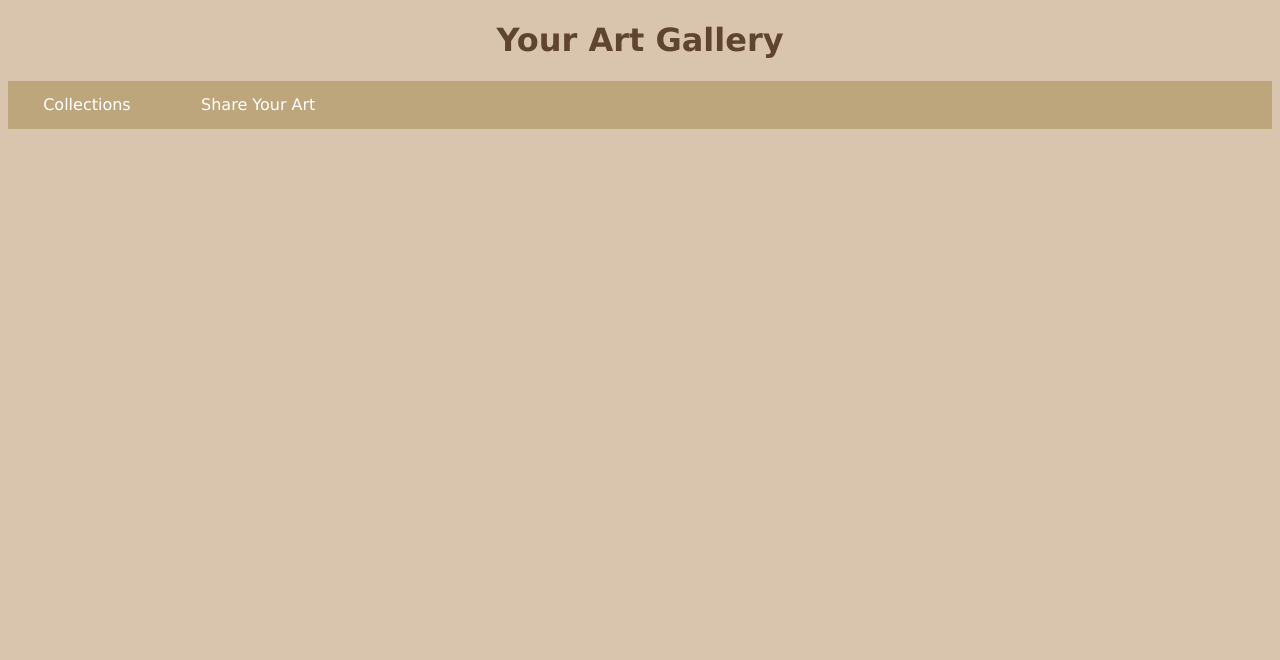
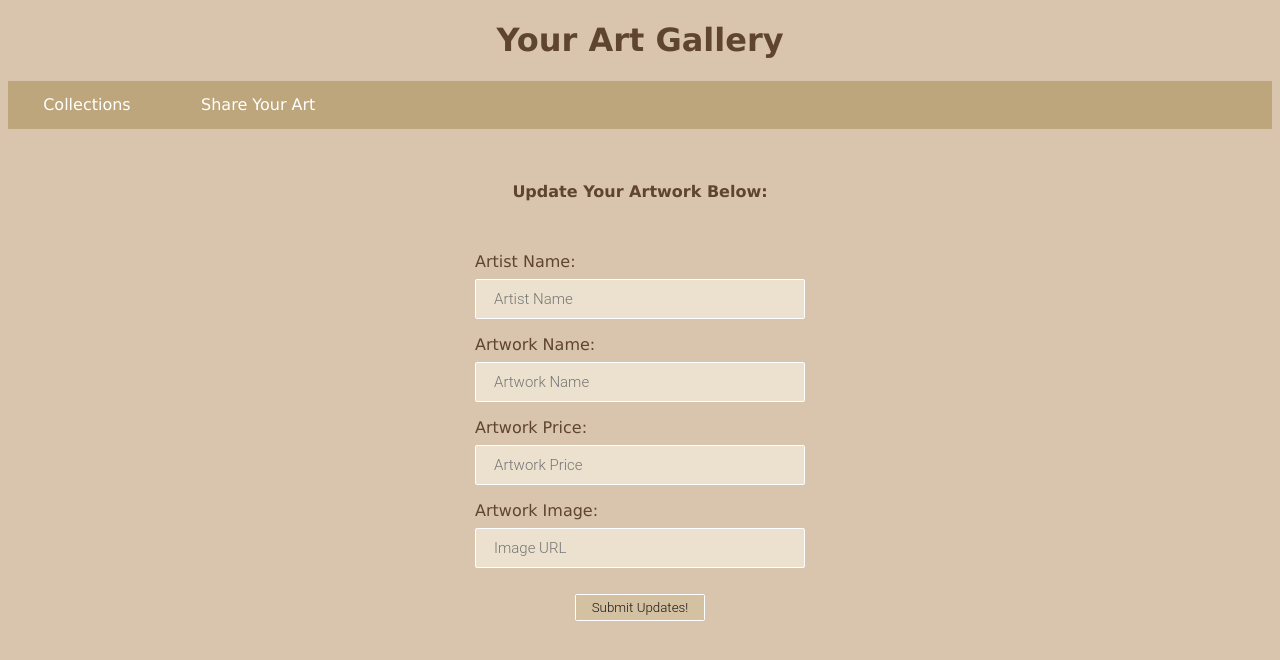
Before and after one commit to jasonmar08/Artwork_Collection_Directory, a React (Create React App) app in the folder client/: page /collection/artworkUpdate/1/1 in a window 1280 px wide. Shown: the top 660 px of the page. Built offline with nearby package versions, Linux system fonts and the light colour scheme; no server answers.

Commit message:
added css to buttons and update page

```diff
--- a/client/src/App.css
+++ b/client/src/App.css
@@ -201,3 +201,78 @@ input {
   grid-gap: 8px;
   margin-top: 30px;
 }
+
+.updateArtworkForm {
+  display: grid;
+  padding: 2em 0;
+  grid-template-columns: 330px;
+  /* grid-gap: 1em; */
+  justify-content: center;
+}
+
+.removeCollection {
+  display: flex;
+  justify-content: center;
+}
+
+.removeButton {
+  margin-top: 1em;
+  display: inline-block;
+  background-color:#c4ae88;
+  padding:0.35em 1.2em;
+  border:0.1em solid #FFFFFF;
+  margin-top: 10px;
+  border-radius:0.12em;
+  box-sizing: border-box;
+  text-decoration:none;
+  font-family:'Roboto',sans-serif;
+  font-weight: 300;
+  color:#1b1818;
+  text-align:center;
+  transition: all 0.2s;
+}
+  .removeButton:hover {
+  color:rgb(246, 225, 188);
+  background-color: #c62c2c;
+  cursor: pointer;
+  }
+  @media all and (max-width:30em){
+  .removeButton{
+  display:block;
+  margin:0.4em auto;
+  }
+  }
+
+.artworkListButtons {
+  margin-top: 1em;
+  display: inline-block;
+  background-color:#e8dfcf;
+  padding:0.3em 0.8em;
+  border:0.1em solid #b8a88b;
+  margin-top: 10px;
+  border-radius:0.8em;
+  box-sizing: border-box;
+  text-decoration:none;
+  font-family:'Roboto',sans-serif;
+  font-weight: 300;
+  color:#5f442f;
+  text-align:center;
+  transition: all 0.2s;
+}
+  .artworkListButtons:hover {
+  color:white;
+  background-color: #c4ae88;
+  cursor: pointer;
+  }
+  @media all and (max-width:30em){
+  .artworkListButtons{
+  display:block;
+  margin:0.4em auto;
+  }
+  }
+
+.updateInputs {
+  display: grid;
+  grid-gap: 8px;
+  margin-top: 30px;
+}
--- a/client/src/App.js
+++ b/client/src/App.js
@@ -1,10 +1,11 @@
 import { Route, Routes } from 'react-router-dom'
-import { useNavigate } from 'react-router-dom'
+import { useNavigate, useHistory } from 'react-router-dom'
 import './App.css'
 import Header from './components/Header'
 import Home from './pages/Home'
 import ArtworkList from './pages/ArtworkList'
 import ShareArt from './pages/ShareArt'
+import ArtworkUpdate from './pages/ArtworkUpdate'
 import { useState } from 'react'
 import { Link } from 'react-router-dom'
 
@@ -12,13 +13,21 @@ const App = () => {
   ///// STATE /////
   const [collectionSelect, setCollectionSelect] = useState('')
   const [collections, setCollections] = useState([])
+  const [artworkUpdateSelect, setArtworkUpdateSelect] = useState('')
+  const [artwork, setArtwork] = useState([])
 
   let navigate = useNavigate()
 
   ///// FUNCTIONS /////
-  const handleCollectionSelect = (collection, index) => {
+  const handleCollectionSelect = (collection) => {
     setCollectionSelect(collection)
-    navigate(`/collection/${collection._id}/${index}`)
+    navigate(`/collection/${collection._id}`)
+  }
+
+  const handleArtworkUpdateSelect = (collectionId, artwork) => {
+    console.log(collectionId, artwork)
+    setArtworkUpdateSelect(artwork)
+    navigate(`/collection/artworkUpdate/${collectionId}/${artwork._id}`)
   }
 
   ///// DISPLAY RETURNS /////
@@ -41,16 +50,27 @@ const App = () => {
             }
           />
           <Route
-            path="/collection/:collectionId/:index"
+            path="/collection/:collectionId"
             element={
               <ArtworkList
                 collectionSelect={collectionSelect}
                 collections={collections}
                 setCollections={setCollections}
+                handleArtworkUpdateSelect={handleArtworkUpdateSelect}
               />
             }
           />
           <Route path="/share" element={<ShareArt />} />
+          <Route
+            path="/collection/artworkUpdate/:collectionId/:artworkId"
+            element={
+              <ArtworkUpdate
+                artwork={artwork}
+                setArtwork={setArtwork}
+                artworkUpdateSelect={artworkUpdateSelect}
+              />
+            }
+          />
         </Routes>
       </main>
     </div>
--- a/client/src/pages/ArtworkList.js
+++ b/client/src/pages/ArtworkList.js
@@ -2,7 +2,12 @@ import { useParams, useNavigate } from 'react-router-dom'
 import { useEffect, useState } from 'react'
 import axios from 'axios'
 
-const ArtworkList = ({ collections, setCollections }) => {
+const ArtworkList = ({
+  collections,
+  collectionSelect,
+  setCollections,
+  handleArtworkUpdateSelect
+}) => {
   const [artworks, setArtworks] = useState([])
   let navigate = useNavigate()
   let { collectionId, index } = useParams()
@@ -32,9 +37,13 @@ const ArtworkList = ({ collections, setCollections }) => {
   return (
     <div>
       <h1>
-        The "<em>{`${collectionId}`}</em>" Collection
+        The "<em>{`${collectionSelect.collection_name}`}</em>" Collection
       </h1>
-      <button onClick={handleClickDeleteCollection}>Remove Collection</button>
+      <div className="removeCollection">
+        <button onClick={handleClickDeleteCollection} className="removeButton">
+          Delete Collection
+        </button>
+      </div>
       <div className="artworks-grid">
         {artworks?.map((artwork, index) => (
           <div className="artworkCard" key={index}>
@@ -55,8 +64,13 @@ const ArtworkList = ({ collections, setCollections }) => {
               </p>
             </div>
             <div className="buttons">
-              <button>Edit Info</button>
-              <button>Remove Artwork</button>
+              <button
+                onClick={() => handleArtworkUpdateSelect(collectionId, artwork)}
+                className="artworkListButtons"
+              >
+                Edit Info
+              </button>
+              <button className="artworkListButtons">Remove Artwork</button>
             </div>
           </div>
         ))}
--- /dev/null
+++ b/client/src/pages/ArtworkUpdate.js
@@ -0,0 +1,93 @@
+import { useState, useEffect } from 'react'
+import { useNavigate, useParams } from 'react-router-dom'
+import axios from 'axios'
+
+const UpdateArtwork = () => {
+  // const [isLoading, setIsLoading] = useState(false)
+  let navigate = useNavigate()
+
+  const initialState = {
+    artist_name: '',
+    piece_name: '',
+    price: '',
+    image: ''
+  }
+  const [formState, setFormState] = useState(initialState)
+
+  let { collectionId, artworkId } = useParams()
+
+  const getArtwork = async () => {
+    const res = await axios.get(`http://localhost:3001/artwork/${artworkId}`)
+    console.log(res.data.artwork)
+    setFormState(res.data.artwork[0])
+  }
+
+  const handleChange = (e) => {
+    e.preventDefault()
+    setFormState({ ...formState, [e.target.id]: e.target.value })
+  }
+
+  const updateArtwork = async (e) => {
+    e.preventDefault()
+    const res = await axios.put(
+      `http://localhost:3001/artwork/${artworkId}`,
+      formState
+    )
+    navigate(`/collection/${collectionId}`)
+  }
+
+  useEffect(() => {
+    getArtwork()
+  }, [])
+
+  return (
+    <div>
+      <div className="updateArtworkForm">
+        <h4>Update Your Artwork Below:</h4>
+        <form onSubmit={updateArtwork} className="updateInputs">
+          <label>Artist Name:</label>
+          <input
+            type="text"
+            required
+            id="artist_name"
+            onChange={handleChange}
+            value={formState.artist_name}
+            placeholder="Artist Name"
+          ></input>
+          <label>Artwork Name:</label>
+          <input
+            type="text"
+            required
+            id="piece_name"
+            onChange={handleChange}
+            value={formState.piece_name}
+            placeholder="Artwork Name"
+          ></input>
+          <label>Artwork Price:</label>
+          <input
+            type="text"
+            required
+            id="price"
+            onChange={handleChange}
+            value={formState.price}
+            placeholder="Artwork Price"
+          ></input>
+          <label>Artwork Image:</label>
+          <input
+            type="text"
+            required
+            id="image"
+            onChange={handleChange}
+            value={formState.image}
+            placeholder="Image URL"
+          ></input>
+          <section className="subButts">
+            <button className="submitButtons">Submit Updates!</button>
+          </section>
+        </form>
+      </div>
+    </div>
+  )
+}
+
+export default UpdateArtwork
--- a/client/src/pages/Home.js
+++ b/client/src/pages/Home.js
@@ -18,7 +18,7 @@ const Home = ({ handleCollectionSelect, collections, setCollections }) => {
       <h2>Collections:</h2>
       <div className="home-collections">
         {collections?.map((collection, index) => (
-          <div key={collection.collection_image}>
+          <div key={collection._id}>
             <CollectionList
               collection_image={collection.collection_image}
               collection_name={collection.collection_name}
```
Also changed, not shown: client/src/pages/ShareArt.js (+0 -7 lines), 2 other files (tests, documents, lock files or other folders).
